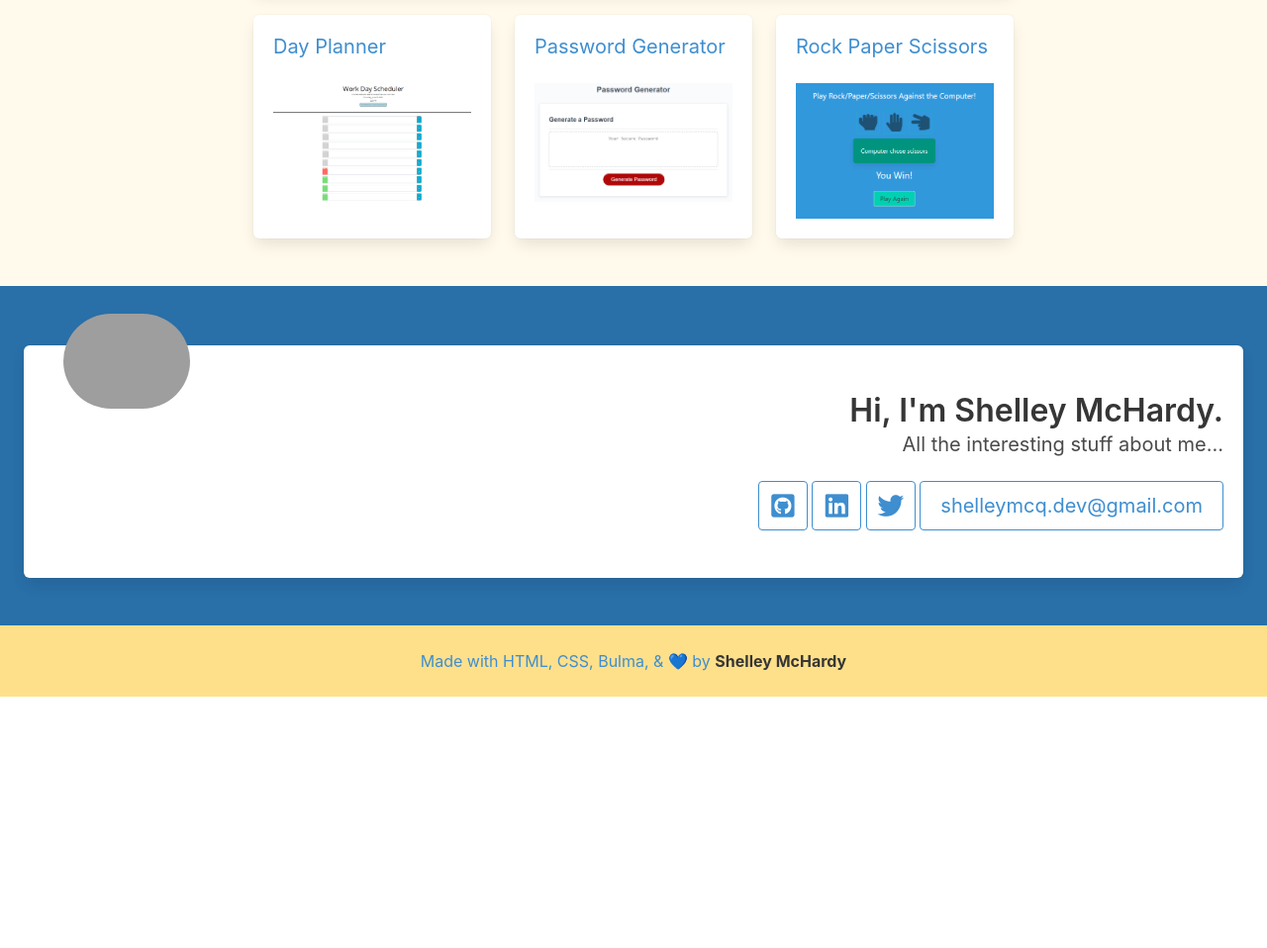
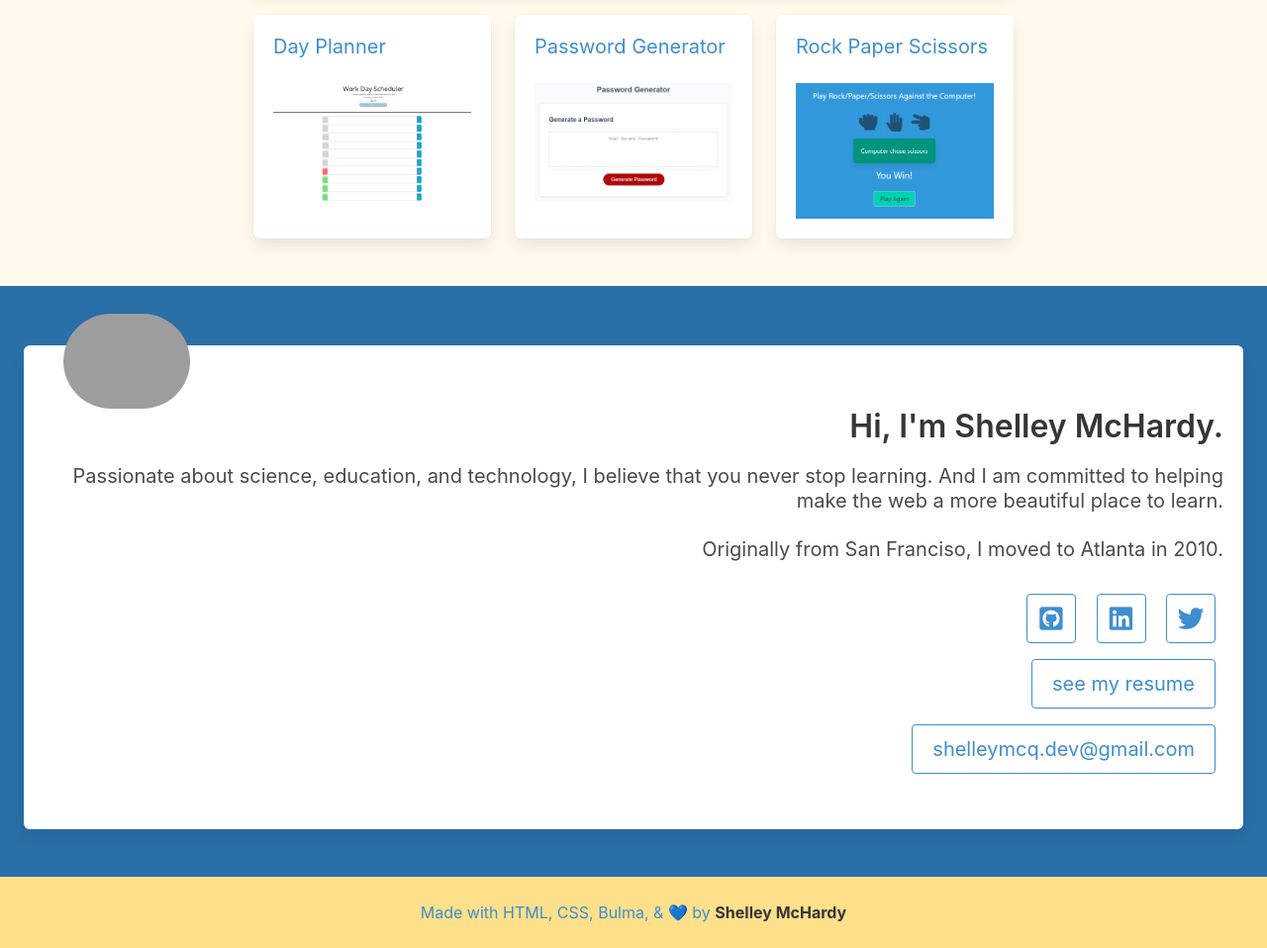
Before and after one commit to shelleymcq/Professional-Portfolio, a plain HTML site: page index.html in a window 1280 px wide. Shown: the part 920-1878 px from the top of the page at 99% size. Before the commit the page ends 1624 px from the top, so only its background shows below. Drawn offline with nearby package versions, Linux system fonts and the light colour scheme; grey boxes are pictures that could not be loaded.

Commit message:
added resume

```diff
--- a/index.html
+++ b/index.html
@@ -123,28 +123,38 @@
                 <img class="is-rounded" src="./assets/images/mchardy-head.png">
               </figure>
             </div>
-            <p class="title" id="about">Hi, I'm Shelley McHardy.</p>
-            <p class="subtitle">All the interesting stuff about me...</p>
+            <p class="title py-4" id="about">Hi, I'm Shelley McHardy.</p>
+            <p class="subtitle">Passionate about science, education, and technology, I believe that you never stop learning. And I am committed to helping make the web a more beautiful place to learn.</p>
+            <p class="subtitle">Originally from San Franciso, I moved to Atlanta in 2010. </p>
 
 
             <div id="contact">
-              <a class="button is-medium is-github is-info is-outlined" href="https://github.com/shelleymcq" target="_blank">
+              <a class="button m-2 is-medium is-github is-info is-outlined" href="https://github.com/shelleymcq" target="_blank">
                 <span class="icon">
                   <i class="fab fa-github-square fa-lg"></i>
                 </span>
               </a>
-              <a class="button is-medium is-linkedin is-info is-outlined" href="https://www.linkedin.com/in/shelleymchardy/" target="_blank">
+              <a class="button m-2 is-medium is-linkedin is-info is-outlined" href="https://www.linkedin.com/in/shelleymchardy/" target="_blank">
                 <span class="icon">
                   <i class="fab fa-linkedin fa-lg"></i>
                 </span>
               </a>
-              <a class="button is-medium is-twitter is-info is-outlined" href="https://twitter.com/shelleymcqDev" target="_blank">
+              <a class="button m-2 is-medium is-twitter is-info is-outlined" href="https://twitter.com/shelleymcqDev" target="_blank">
                 <span class="icon">
                   <i class="fab fa-twitter fa-lg"></i>
                 </span>
               </a>
-              <a class="button is-medium is-info is-outlined" href="mailto:shelleymcq.dev@gmail.com">shelleymcq.dev@gmail.com</a>
+
             </div>
+
+            <div id="resume">
+              <a class="button m-2 is-medium is-info is-outlined" href="./assets/web-dev-resume.pdf" target="_blank">see my resume</a>
+            </div>
+
+            <div>
+              <a class="button m-2 is-medium is-info is-outlined" href="mailto:shelleymcq.dev@gmail.com">shelleymcq.dev@gmail.com</a>
+            </div>
+
           </article>
         </div>
 
```
Also changed, not shown: 1 other file.
